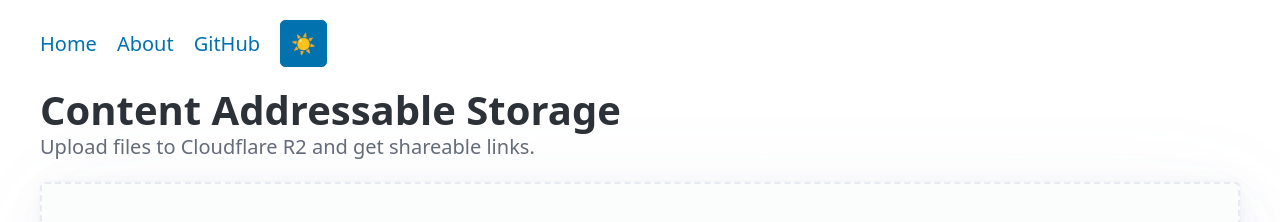
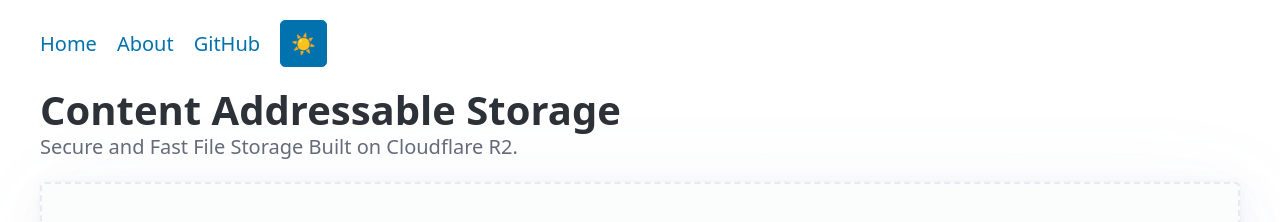
Before and after one commit to pyoner/cas, a SvelteKit app: page / in a window 1280 px wide. Shown: the top 222 px of the page. Built offline with nearby package versions, Linux system fonts and the light colour scheme.

Commit message:
docs(README.md): update project description to include security and speed benefits feat(+layout.svelte): add page title and meta description for better SEO and clarity feat(+page.svelte): update header text to emphasize security and speed of storage solution

```diff
--- a/src/routes/+layout.svelte
+++ b/src/routes/+layout.svelte
@@ -9,6 +9,8 @@
 
 <svelte:head>
 	<link rel="icon" href={favicon} />
+	<title>Content Addressable Storage | CAS</title>
+	<meta name="description" content="Secure and Fast File Storage Built on Cloudflare R2." />
 </svelte:head>
 
 <header class="container">
--- a/src/routes/+page.svelte
+++ b/src/routes/+page.svelte
@@ -8,7 +8,7 @@
 <section>
 	<hgroup>
 		<h1>Content Addressable Storage</h1>
-		<p>Upload files to Cloudflare R2 and get shareable links.</p>
+		<p>Secure and Fast File Storage Built on Cloudflare R2.</p>
 	</hgroup>
 
 	{#if uploader.status === 'idle' || uploader.status === 'checking' || uploader.status === 'ready' || uploader.status === 'uploading' || (uploader.status === 'error' && !uploader.result)}
```
Also changed, not shown: 1 other file (tests, documents, lock files or other folders).
